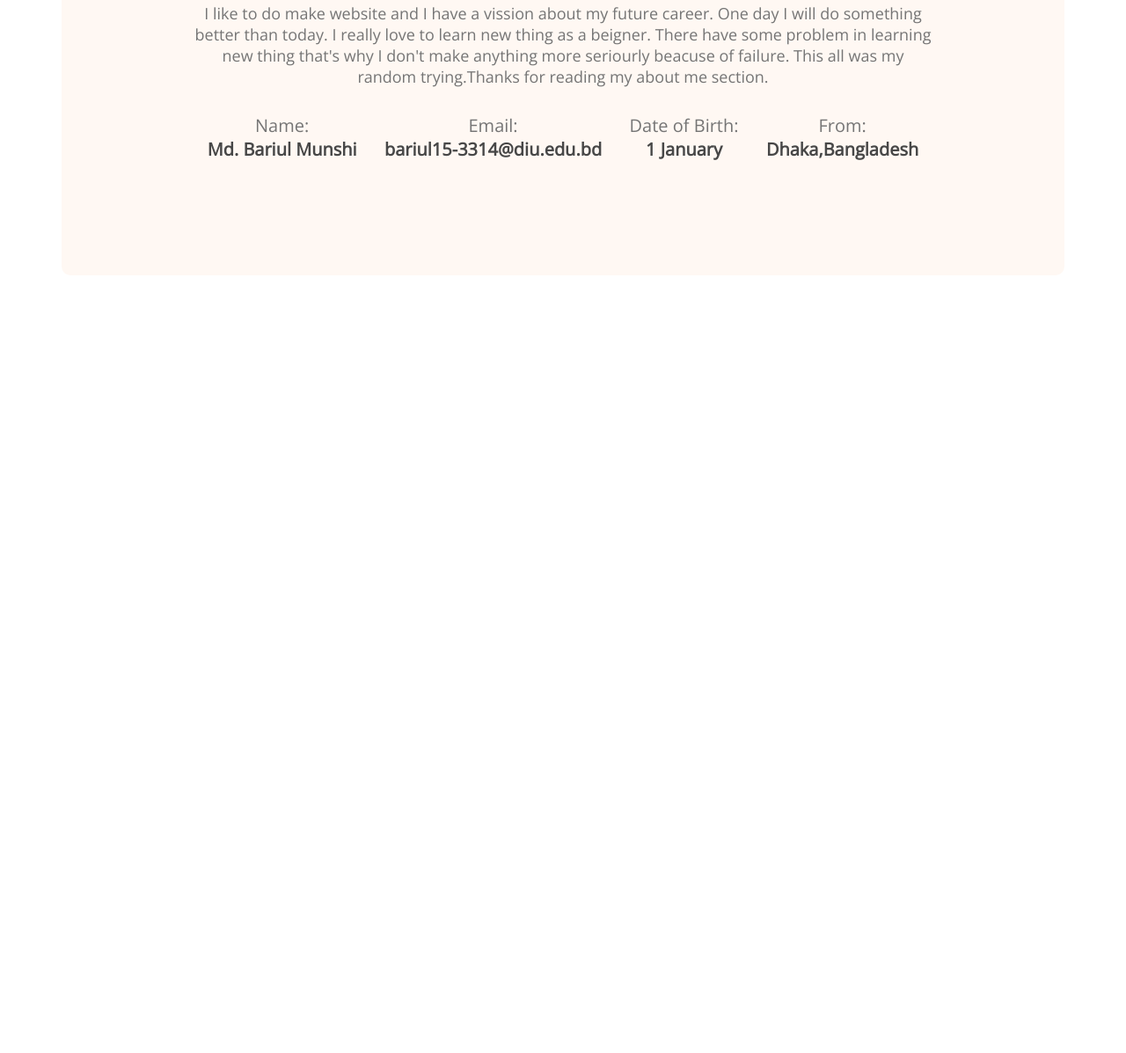
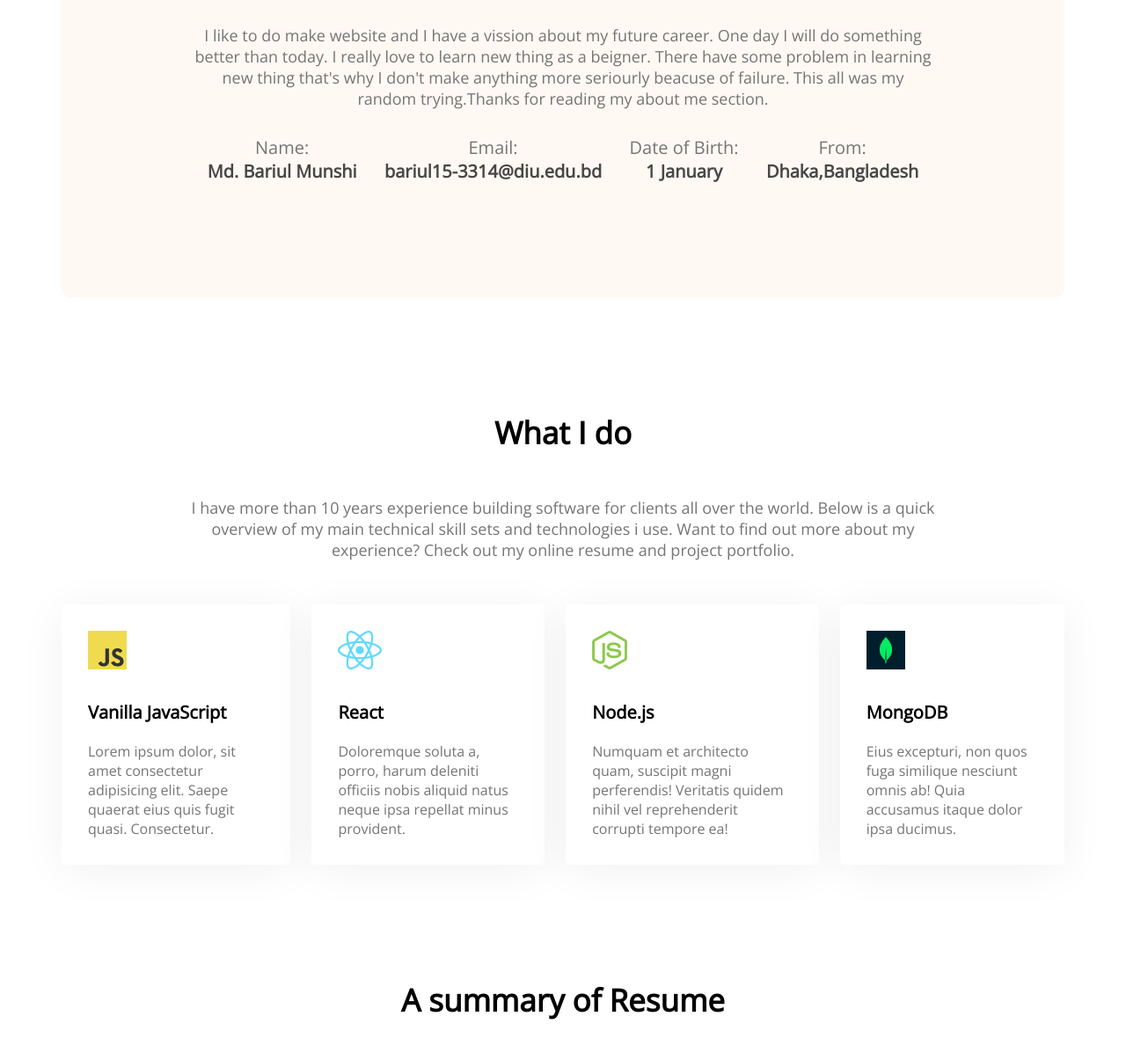
Before and after one commit to bariulmunshi/developer_portfolio, a plain HTML site: page index.html in a window 1280 px wide. Shown: the part 837-2034 px from the top of the page at 88% size. Before the commit the page ends 1150 px from the top, so only its background shows below. Drawn offline with nearby package versions, Linux system fonts and the light colour scheme.

Commit message:
added what I do section

```diff
--- a/index.html
+++ b/index.html
@@ -29,9 +29,9 @@
                     more and more.</p>
                 <button class="btn-primary">Download CV</button>
             </div>
-            <div>
+            <div">
                 <img src="images/bariul1.png" alt="">
-            </div>
+        </div>
         </div>
     </header>
     <main>
@@ -60,7 +60,50 @@
                 </div>
             </div>
         </section>
+        <!-- What I do section -->
+        <section class="what-I-do">
+            <h3 class="section-title">What I do</h3>
+            <p class="what-I-do-description">I have more than 10 years experience building software for clients all over
+                the world. Below is a quick
+                overview of my main technical skill sets and technologies i use. Want to find out more about my
+                experience? Check out my online resume and project portfolio.</p>
+            <!-- .skills-container>.skill*4>img+p.skill-title+p.skill-description>lorem15 -->
+            <div class="skills-container">
+                <div class="skill">
+                    <img src="images/icons/js.png" alt="">
+                    <p class="skill-title">Vanilla JavaScript</p>
+                    <p class="skill-description">Lorem ipsum dolor, sit amet consectetur adipisicing elit. Saepe quaerat
+                        eius quis fugit quasi. Consectetur.</p>
+                </div>
+                <div class="skill">
+                    <img src="images/icons/react.png" alt="">
+                    <p class="skill-title">React</p>
+                    <p class="skill-description">Doloremque soluta a, porro, harum deleniti officiis nobis aliquid natus
+                        neque ipsa repellat minus provident.</p>
+                </div>
+                <div class="skill">
+                    <img src="images/icons/nodejs.png" alt="">
+                    <p class="skill-title">Node.js</p>
+                    <p class="skill-description">Numquam et architecto quam, suscipit magni perferendis! Veritatis
+                        quidem nihil vel reprehenderit corrupti tempore ea!</p>
+                </div>
+                <div class="skill">
+                    <img src="images/icons/mongo.png" alt="">
+                    <p class="skill-title">MongoDB</p>
+                    <p class="skill-description">Eius excepturi, non quos fuga similique nesciunt omnis ab! Quia
+                        accusamus itaque dolor ipsa ducimus.</p>
+                </div>
+            </div>
+        </section>
+        <!-- Resume Section -->
+        <section class="resume">
+            <h3 class="section-title">A summary of Resume</h3>
+            <div class="resume-content">
+                <div>
 
+                </div>
+            </div>
+        </section>
     </main>
     <footer>
 
--- a/styles/portfolio.css
+++ b/styles/portfolio.css
@@ -27,6 +27,7 @@
 );
     background-repeat: no-repeat;
     background-position: bottom right, left;
+    padding-top: 5px;
 }
 
 nav {
@@ -83,10 +84,13 @@ main {
     margin: auto;
 }
 
+section {
+    margin-top: 130px;
+}
+
 /* about secetion style */
 .about {
     text-align: center;
-    margin-top: 130px;
     background: #FFF8F3;
     border-radius: 10px;
     padding: 130px 150px;
@@ -94,9 +98,10 @@ main {
 
 .section-title {
 
-    margin-bottom: 30px;
+    margin-bottom: 50px;
     font-weight: 700;
     font-size: 35px;
+    text-align: center;
 }
 
 .section-discription {
@@ -120,3 +125,46 @@ main {
     font-size: 20px;
     color: #474747;
 }
+
+/* What I do section */
+
+.what-I-do-description {
+    color: #757575;
+    margin-left: 120px;
+    margin-right: 120px;
+    font-weight: 400;
+    font-size: 18px;
+    text-align: center;
+    margin-bottom: 50px;
+
+}
+
+.skills-container {
+    display: flex;
+    gap: 24px;
+
+}
+
+.skill {
+
+    background: #FFFFFF;
+    box-shadow: 0px 6px 50px rgba(0, 0, 0, 0.06);
+    border-radius: 5px;
+    padding: 30px;
+}
+
+.skill-title {
+    font-weight: 700;
+    font-size: 20px;
+    margin-top: 30px;
+    margin-bottom: 20px;
+
+}
+
+.skill-description {
+    color: #757575;
+    font-weight: 400;
+    font-size: 16px;
+}
+
+/* Resume styles */
```
